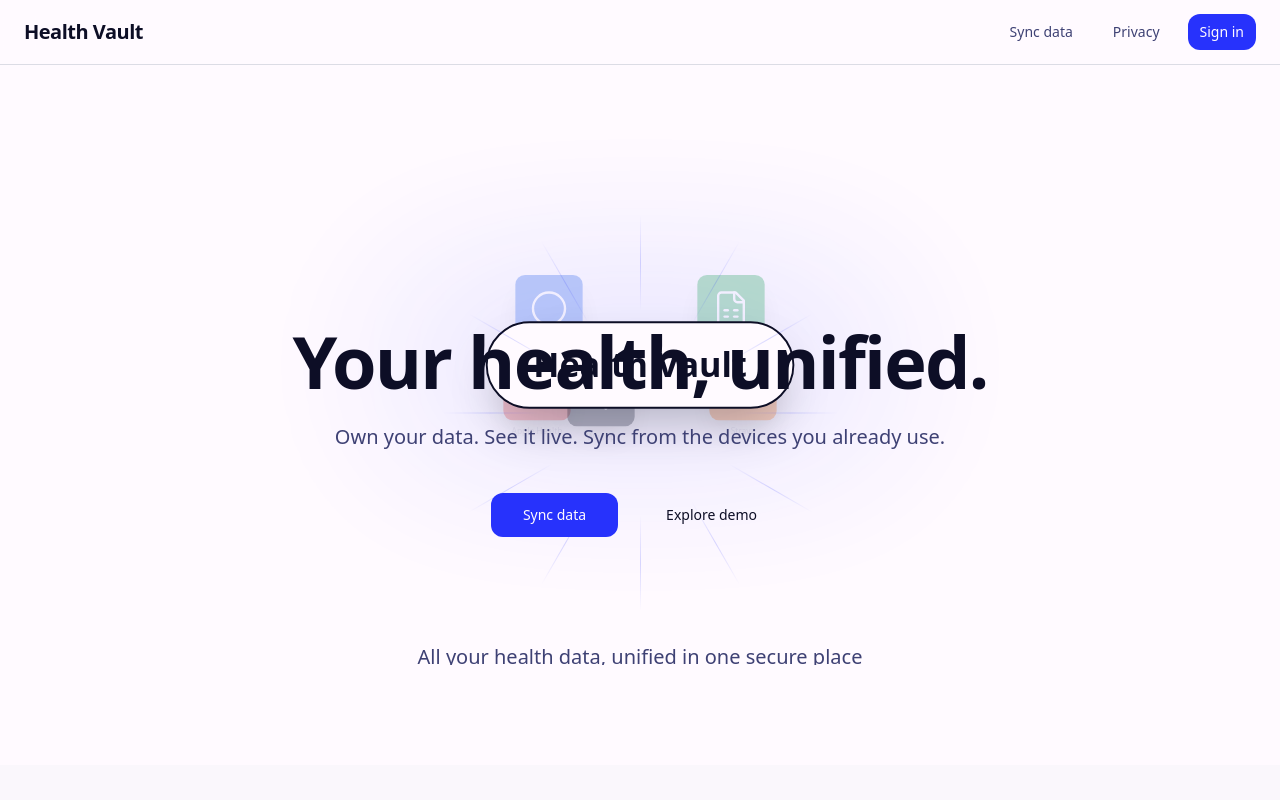
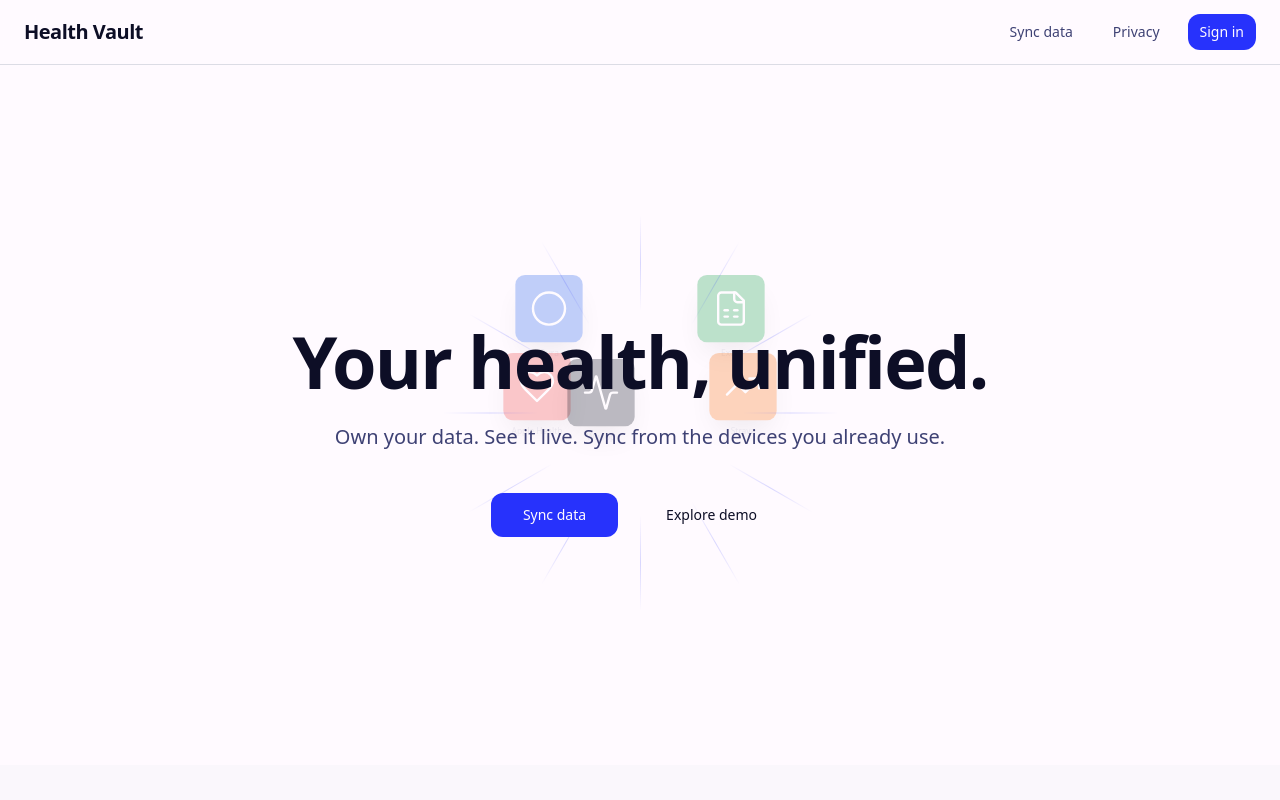
Before and after one commit to DuesselbergAdrian/life-data-safe, a React (Vite) app: page / in a window 1280 px wide. Shown: the top 800 px of the page. Built offline with nearby package versions, Linux system fonts and the light colour scheme; the HTML template or start-up script is replaced by a standard one.

Commit message:
Remove Health Vault from animation
Remove the Health Vault logo and its associated subtitle from the data unification animation on the landing page.

```diff
--- a/src/components/landing/DataUnificationAnimation.tsx
+++ b/src/components/landing/DataUnificationAnimation.tsx
@@ -117,38 +117,6 @@ export const DataUnificationAnimation = () => {
           );
         })}
 
-        {/* Center Health Vault Logo */}
-        <div
-          className="absolute top-1/2 left-1/2 -translate-x-1/2 -translate-y-1/2"
-          style={{
-            opacity: Math.min(1, scrollProgress * 2),
-            transform: `translate(-50%, -50%) scale(${0.75 + scrollProgress * 0.25})`,
-          }}
-        >
-          <div className="relative">
-            <div
-              className="absolute inset-0 bg-primary/20 blur-3xl rounded-full scale-150"
-              style={{ opacity: scrollProgress }}
-            />
-            <div className="relative bg-background border-2 border-foreground rounded-full px-8 md:px-12 py-4 md:py-6 shadow-2xl">
-              <h2 className="text-2xl md:text-4xl font-bold whitespace-nowrap">Health Vault</h2>
-            </div>
-          </div>
-        </div>
-
-        {/* Subtitle after animation */}
-        <div
-          className="absolute bottom-0 left-1/2 -translate-x-1/2 text-center px-4"
-          style={{
-            opacity: Math.max(0, (scrollProgress - 0.3) * 2),
-            transform: `translate(-50%, ${(1 - scrollProgress) * 30}px)`,
-          }}
-        >
-          <p className="text-lg md:text-xl text-muted-foreground max-w-2xl">
-            All your health data, unified in one secure place
-          </p>
-        </div>
-
         {/* Connection lines effect */}
         {scrollProgress > 0.5 && (
           <div className="absolute inset-0 pointer-events-none">
```
